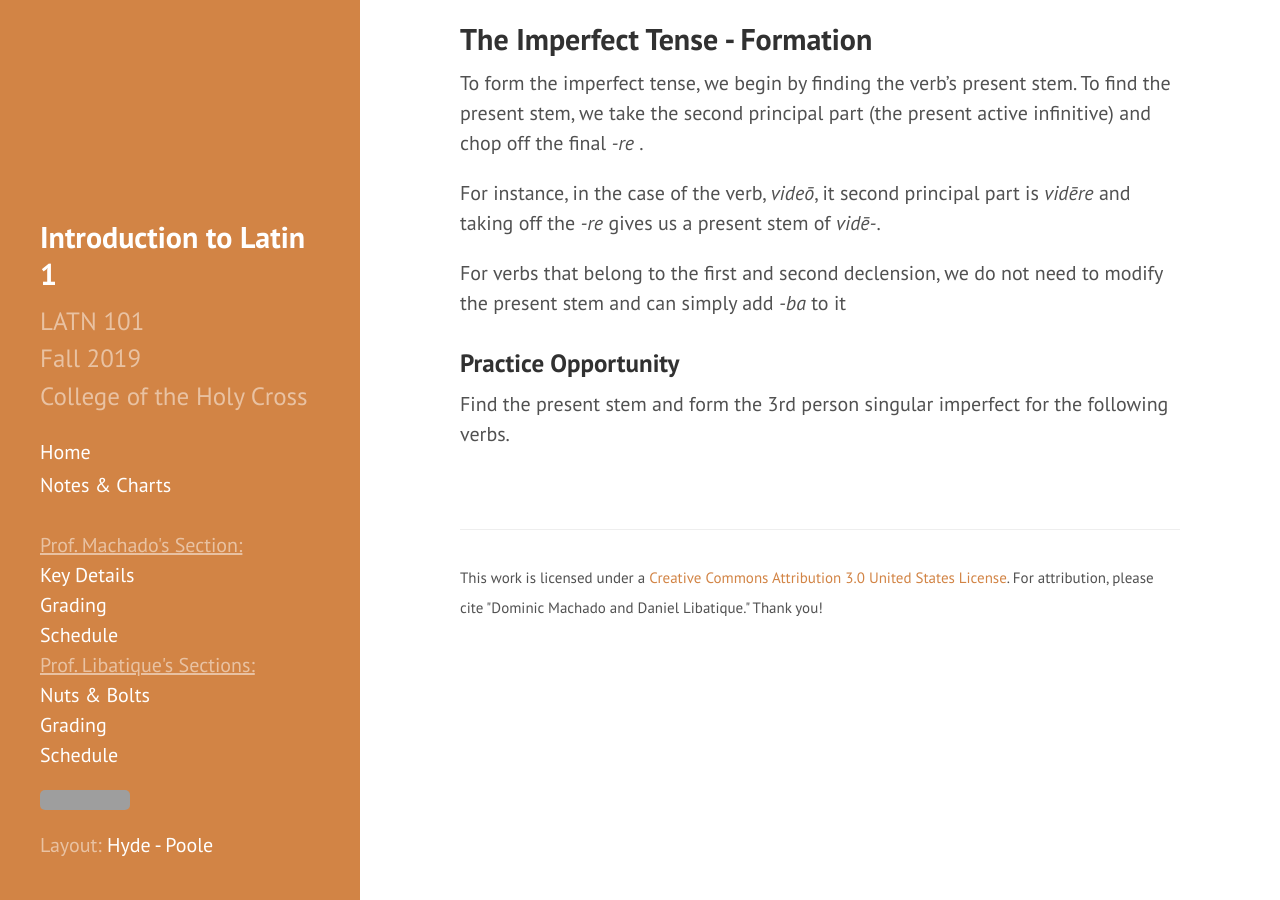
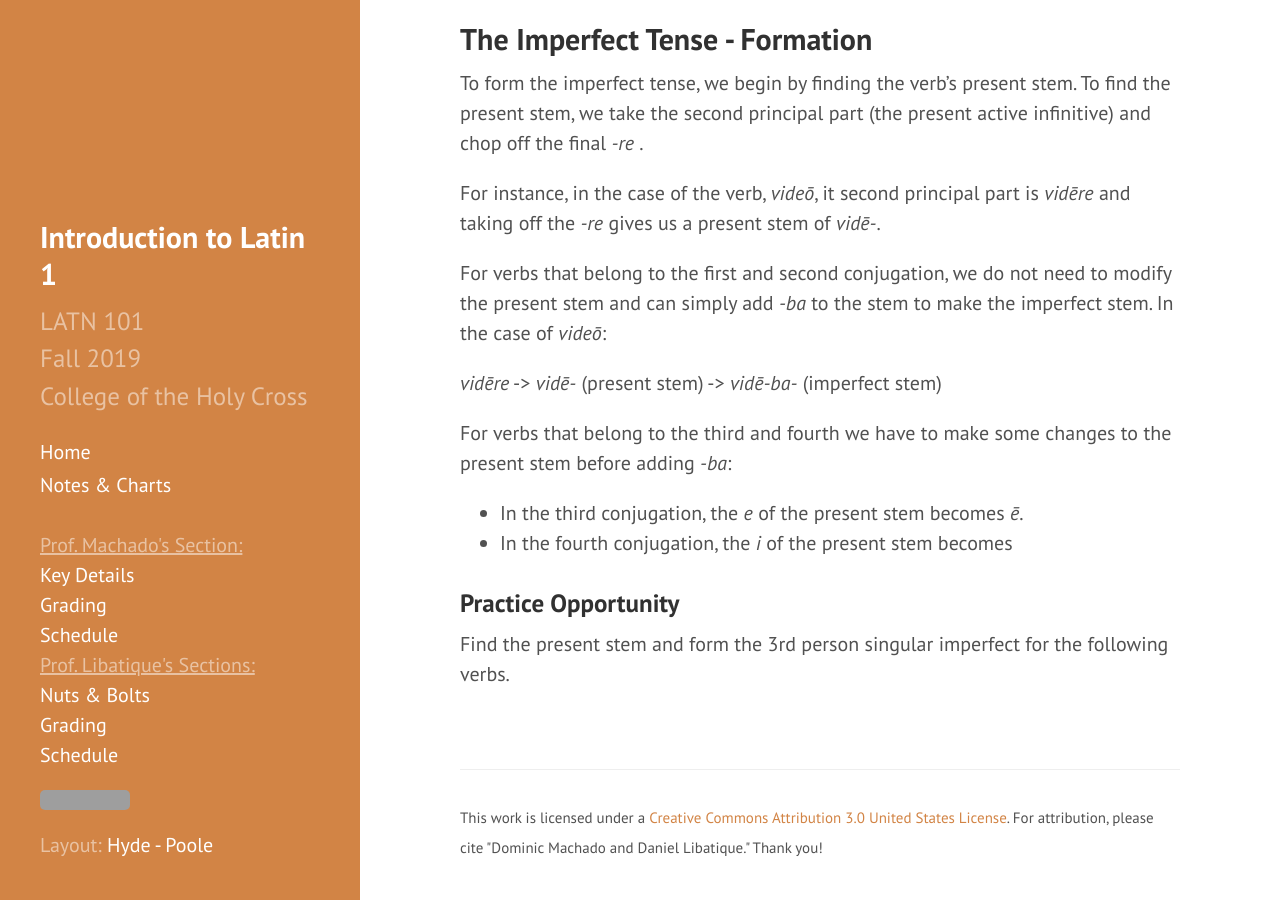
Before and after one commit to DLibatique/LATN102-S20, a Jekyll site: the page built from notes/module-2.md, in a window 1280 px wide and 900 px high, scrolled down 697 px. Built offline with Jekyll 4.4.1, drawn with Linux system fonts in a browser that asks for light colours; grey boxes are pictures that could not be loaded.

Commit message:
More changes

```diff
--- a/notes/module-2.md
+++ b/notes/module-2.md
@@ -24,7 +24,13 @@ To form the imperfect tense, we begin by finding the verb's present stem. To fin
 
 For instance, in the case of the verb, *videō*, it second principal part is *vidēre* and taking off the *-re* gives us a present stem of *vidē-*.
 
-For verbs that belong to the first and second declension, we do not need to modify the present stem and can simply add *-ba* to it
+For verbs that belong to the first and second conjugation, we do not need to modify the present stem and can simply add *-ba* to the stem to make the imperfect stem. In the case of *videō*:
+
+*vidēre* -> *vidē-* (present stem) -> *vidē-ba-* (imperfect stem)
+
+For verbs that belong to the third and fourth we have to make some changes to the present stem before adding *-ba*:
+- In the third conjugation, the *e* of the present stem becomes *ē*.
+- In the fourth conjugation, the *i* of the present stem becomes
 
 ### Practice Opportunity
 
```
